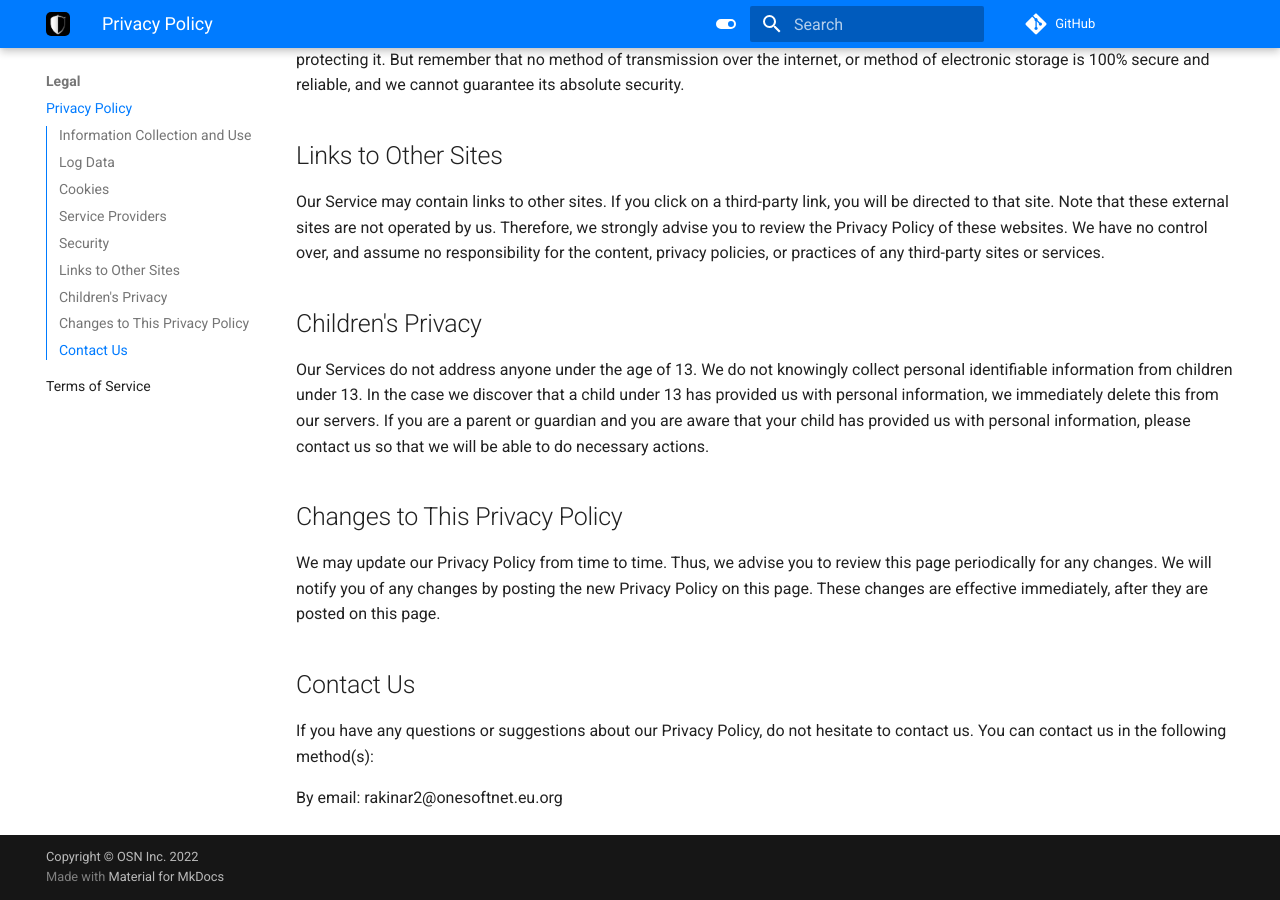
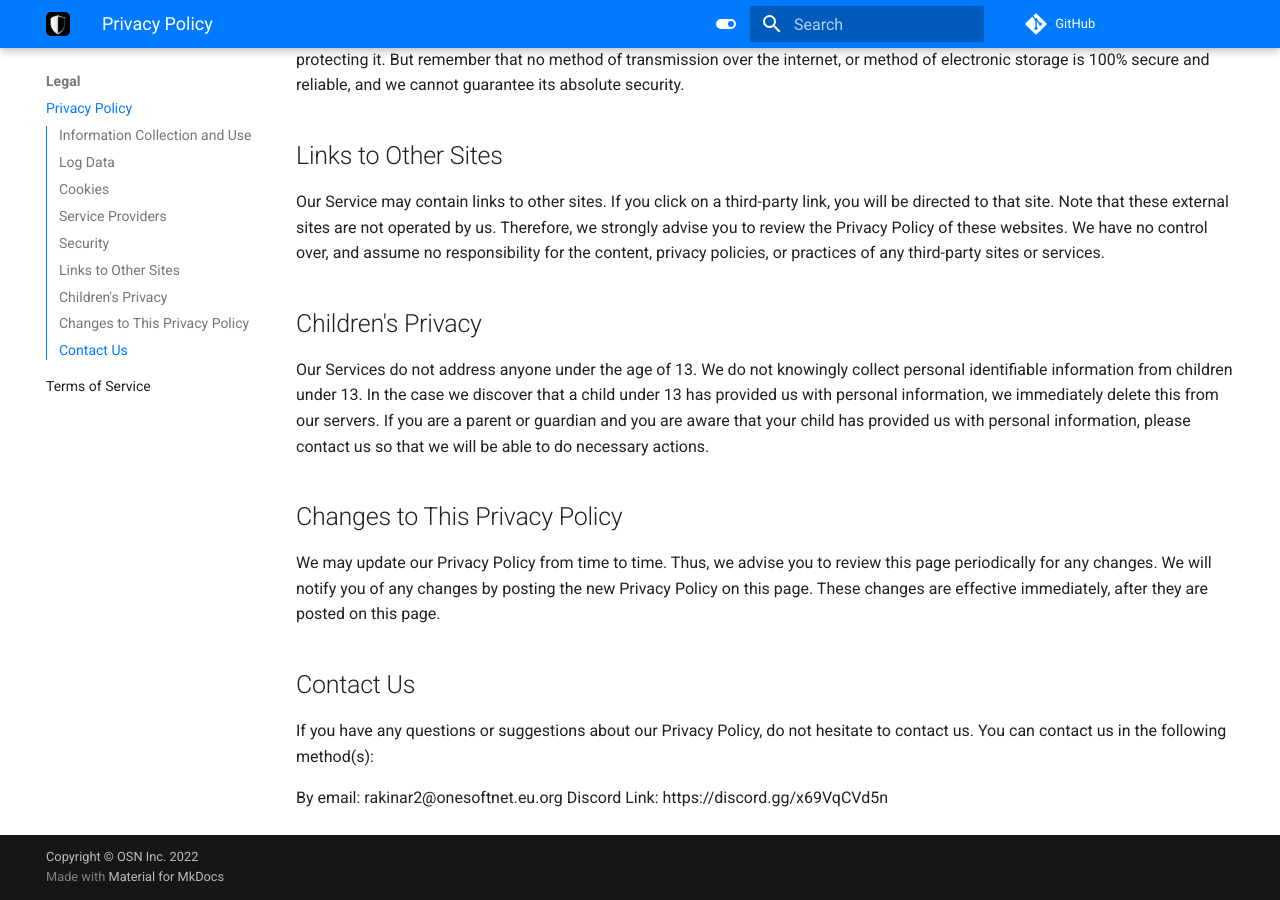
Before and after one commit to onesoft-sudo/sudobot, an MkDocs documentation site: the page built from docs/legal/privacy.md, in a window 1280 px wide and 900 px high, scrolled down 1698 px. Built offline with MkDocs 1.6.1 and Material for MkDocs 9.7.7, drawn with Linux system fonts in a browser that asks for light colours; comment, search, counter and statistics services are not loaded; the version menu is left out.

Commit message:
Updated the methods to contact.

```diff
--- a/docs/legal/privacy.md
+++ b/docs/legal/privacy.md
@@ -63,3 +63,4 @@ We may update our Privacy Policy from time to time. Thus, we advise you to revie
 If you have any questions or suggestions about our Privacy Policy, do not hesitate to contact us. You can contact us in the following method(s):
 
 ‌By email: rakinar2@onesoftnet.eu.org
+Discord Link: https://discord.gg/x69VqCVd5n
```
